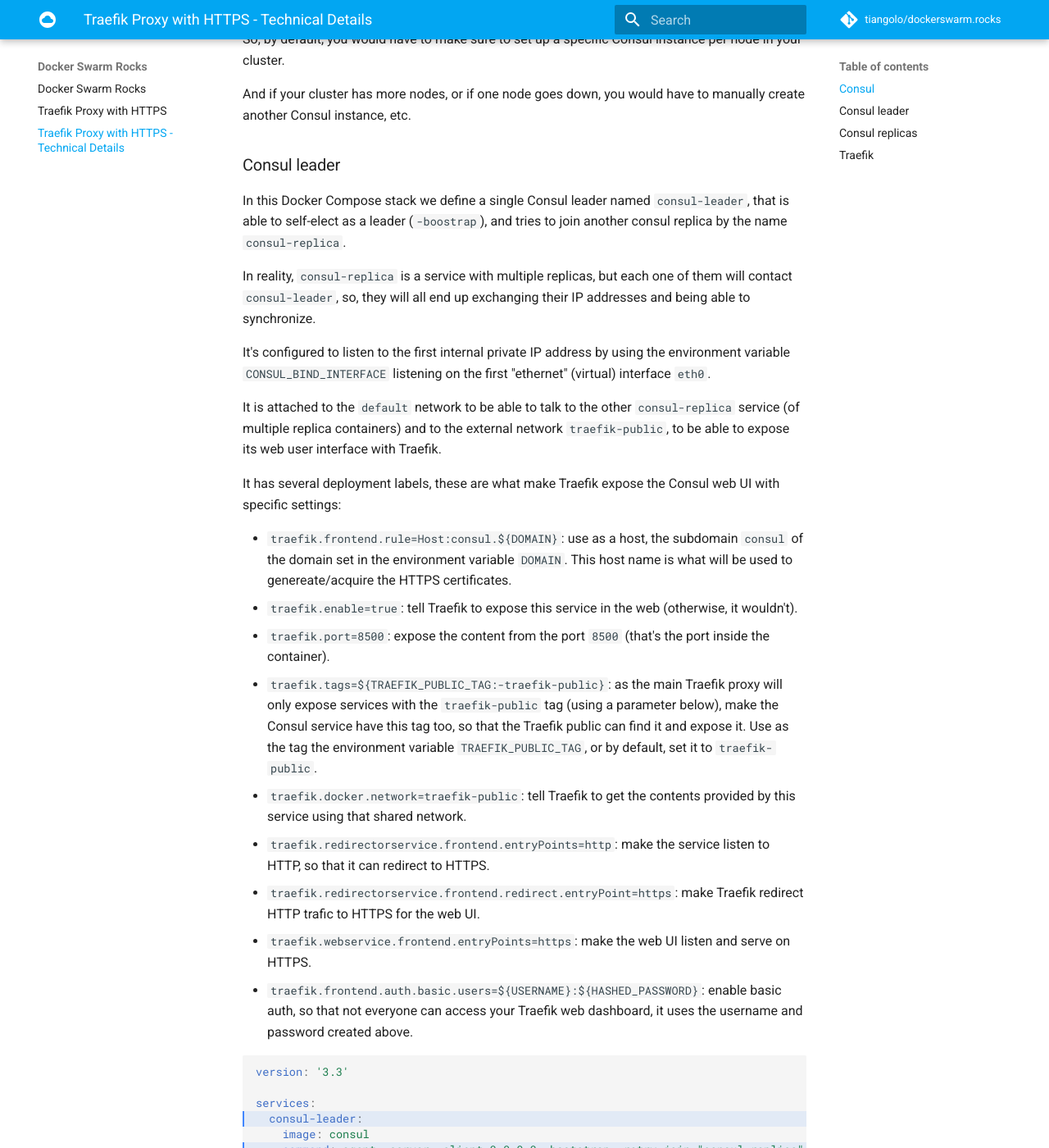
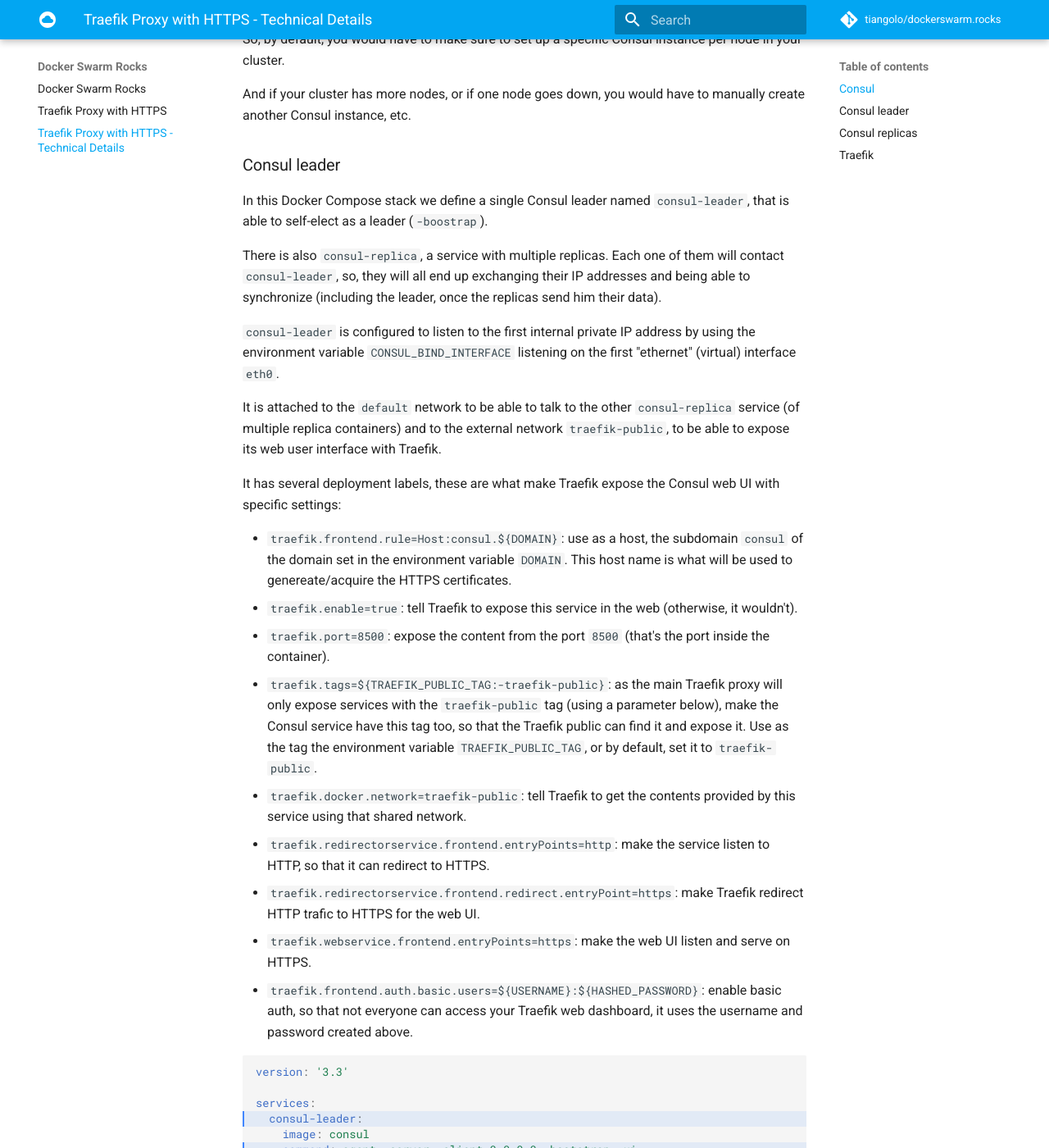
Before and after one commit to tiangolo/dockerswarm.rocks, an MkDocs documentation site: the page built from docs/traefik-technical-details.md, in a window 1280 px wide and 1400 px high, scrolled down 392 px. Shown: the whole window at 82% size. Built offline with MkDocs 1.6.1 and Material for MkDocs 9.7.7, drawn with Linux system fonts in a browser that asks for light colours; comment, search, counter and statistics services are not loaded; some of the changed text lies outside the part shown.

Commit message:
:memo: Update instructions for distributed Traefik and docker-compose file

```diff
--- a/docs/traefik-technical-details.md
+++ b/docs/traefik-technical-details.md
@@ -12,11 +12,11 @@
 
 ### Consul leader
 
-In this Docker Compose stack we define a single Consul leader named `consul-leader`, that is able to self-elect as a leader (`-boostrap`), and tries to join another consul replica by the name `consul-replica`.
+In this Docker Compose stack we define a single Consul leader named `consul-leader`, that is able to self-elect as a leader (`-boostrap`).
 
-In reality, `consul-replica` is a service with multiple replicas, but each one of them will contact `consul-leader`, so, they will all end up exchanging their IP addresses and being able to synchronize.
+There is also `consul-replica`, a service with multiple replicas. Each one of them will contact `consul-leader`, so, they will all end up exchanging their IP addresses and being able to synchronize (including the leader, once the replicas send him their data).
 
-It's configured to listen to the first internal private IP address by using the environment variable `CONSUL_BIND_INTERFACE` listening on the first "ethernet" (virtual) interface `eth0`.
+`consul-leader` is configured to listen to the first internal private IP address by using the environment variable `CONSUL_BIND_INTERFACE` listening on the first "ethernet" (virtual) interface `eth0`.
 
 It is attached to the `default` network to be able to talk to the other `consul-replica` service (of multiple replica containers) and to the external network `traefik-public`, to be able to expose its web user interface with Traefik.
 
@@ -39,6 +39,12 @@
 ### Consul replicas
 
 `consul-replica` is a service with multiple replicas (multiple containers).
+
+Each of them will try to communicate and send their data to `consul-leader`, using `-retry-join="consul-leader"`.
+
+By having them do that, and not forcing the leader to try to communicate with the replicas, you can set the replication of these `consul-replica`s to `0`, and the leader will still work alone, in case you have a single node.
+
+Then, if you have new nodes, you can set the variable again, and re-deploy. Docker Swarm mode will take care of making the deployed services consistent with the new state.
 
 It is set to distribute those replicas spread across the cluster with `spread: node.id`.
 
--- a/docs/traefik.yml
+++ b/docs/traefik.yml
@@ -3,7 +3,7 @@
 services:
   consul-leader:
     image: consul
-    command: agent -server -client=0.0.0.0 -bootstrap -retry-join="consul-replica" -ui
+    command: agent -server -client=0.0.0.0 -bootstrap -ui
     volumes:
       - consul-data-leader:/consul/data
     environment:
```
Also changed, not shown: README.md (+21 -2 lines), docs/index.md (+21 -2 lines), docs/traefik.md (+26 -4 lines).
